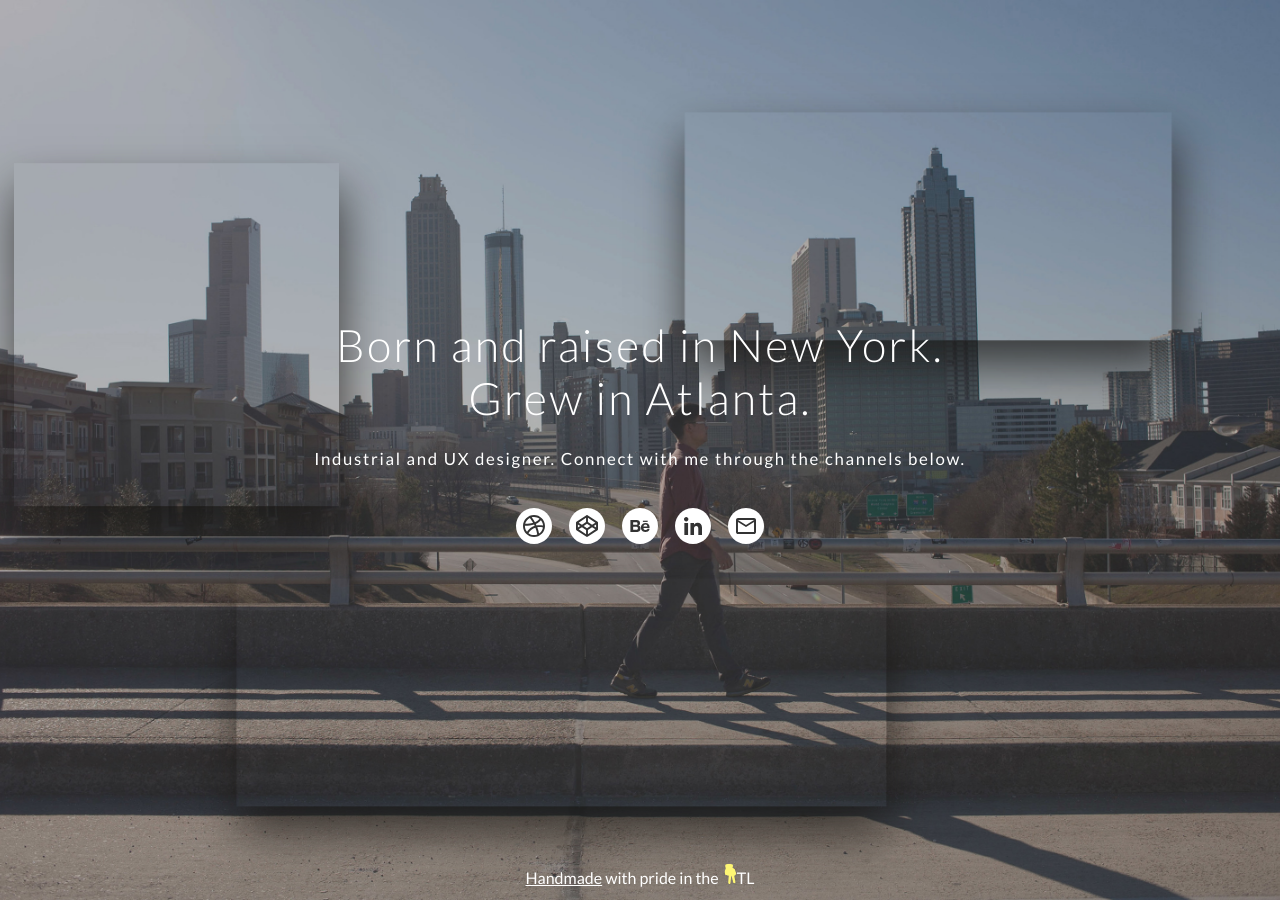
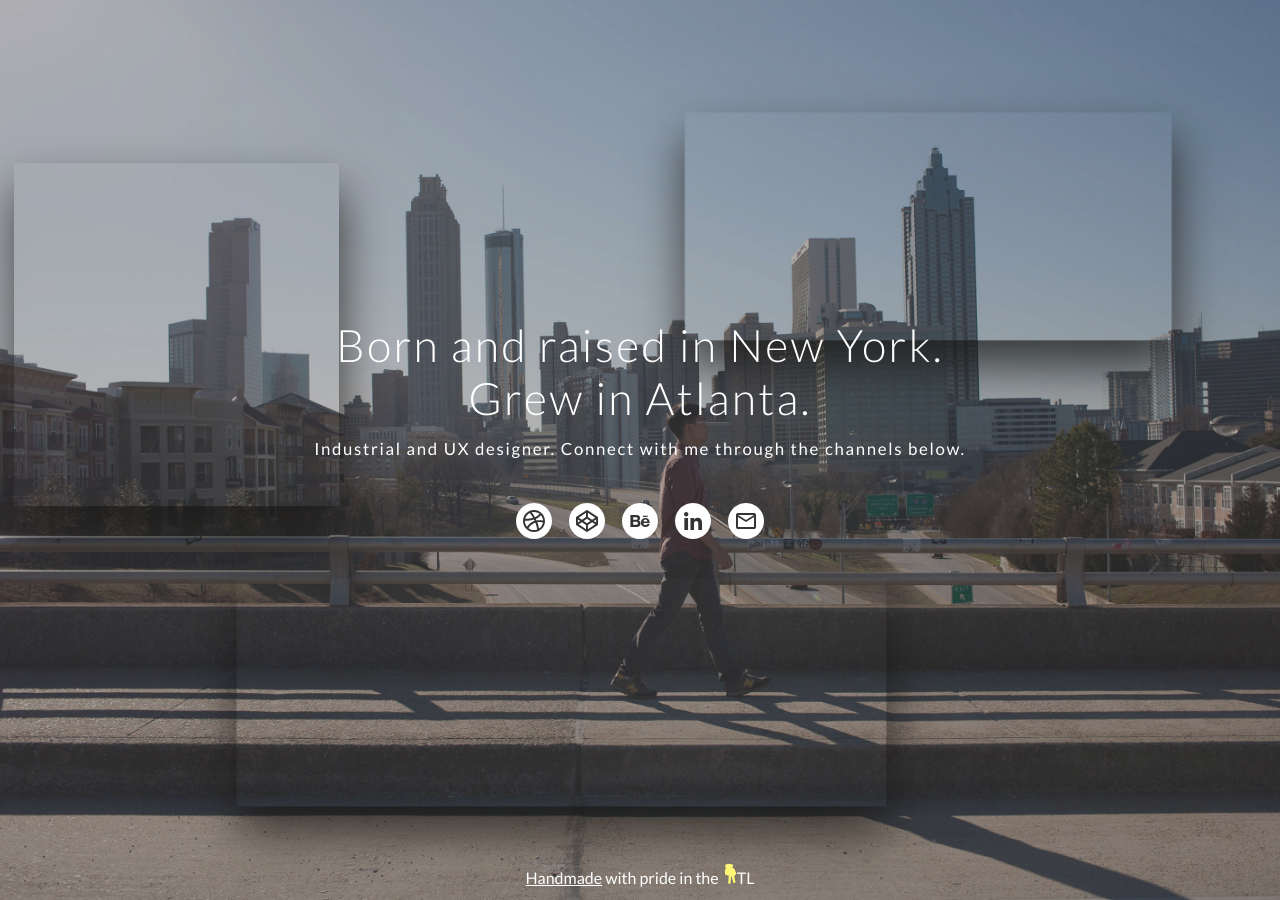
Before and after one commit to philcheng/philcheng.github.io, a Jekyll site: the page built from index.html, in a window 1280 px wide. Built offline with Jekyll 4.4.1, drawn with Linux system fonts in a browser that asks for light colours; nearby versions of some CDN libraries.

Commit message:
Small edits

```diff
--- a/_includes/footeremoj.html
+++ b/_includes/footeremoj.html
@@ -1,5 +1,5 @@
 <!-- a-town hand emoji -->
-<svg width="17px" height="20px" viewBox="-461 4216 17 30" version="1.1" xmlns="http://www.w3.org/2000/svg" xmlns:xlink="http://www.w3.org/1999/xlink">
+    <svg width="17px" height="20px" viewBox="-461 4216 17 30" version="1.1" xmlns="http://www.w3.org/2000/svg" xmlns:xlink="http://www.w3.org/1999/xlink">
     <!-- Generator: Sketch 39 (31667) - http://www.bohemiancoding.com/sketch -->
     <desc>Created with Sketch.</desc>
     <defs>
@@ -28,4 +28,4 @@
         <use fill="#FEF674" fill-rule="evenodd" xlink:href="#path-1"></use>
         <use fill="black" fill-opacity="1" filter="url(#filter-2)" xlink:href="#path-1"></use>
     </g>
-</svg>
+    </svg>
--- a/_layouts/default.html
+++ b/_layouts/default.html
@@ -1,8 +1,7 @@
 <!DOCTYPE html>
 <html>
-
 {% include head.html %}
-
-{{ content }}
-
+<body>
+	{{ content }}
+</body>
 </html>
--- a/_sass/_style.scss
+++ b/_sass/_style.scss
@@ -1,3 +1,5 @@
+// home page---------------------------------
+
 .container {
 	height: 100%;
 }
@@ -58,20 +60,25 @@
 	align-items: center;
 }
 
-
-.title {
+.home_title {
 	max-width: 730px;
 	font-size: 2.8em;
 	line-height: 1.2em;
 	font-weight: 300;
 	text-align: center;
 	letter-spacing: 0.05em;
-	margin: 0 50px 20px 50px;
+	margin: 0 50px 10px 50px;
 	color: #FFFFFF;
 }
 
-.subtitle {
-	max-width: 860px;
+@media (max-width: 500px) {
+  .home_title {
+    font-size: 2.3em;
+  }
+}
+
+.home_subtitle {
+	max-width: 750px;
 	font-size: 1.05em;
 	letter-spacing: 0.1em;
 	font-weight: 400;
@@ -80,12 +87,21 @@
 	color: #FFFFFF;
 }
 
-.social {
-	margin: 30px;
+.connect {
+	margin: 35px 0;
 	text-align: center;
+	display: flex;
+	flex-direction: column;
+	justify-content: center;
+	align-items: center;
 }
 
-.social #icon {
+.projects {
+	margin-bottom: 30px;
+
+}
+
+.connect #icon {
 	display: inline-block;
 	padding: 7px;
 }
@@ -95,9 +111,8 @@
 .name3,
 .name4,
 .name5 {
-  // border: solid black;
 	position: absolute;
-  margin: 7px 0 0 0;
+	margin: 5px 0 0 0;
 	width: 265px;
 	opacity: 0;
 	color: #FFFFFF;
@@ -105,11 +120,13 @@
 	font-weight: 300;
 }
 
-.social:hover #icon {
+.connect:hover #icon,
+.connect:hover #icon-lrg {
 	opacity: 0.5;
 }
 
-.social:hover #icon:hover {
+.social:hover #icon:hover,
+.projects:hover #icon-lrg:hover {
 	opacity: 1.0;
 }
 
@@ -138,7 +155,6 @@
 	position: absolute;
 	bottom: 0;
 	width: 100%;
-  // margin: -60px 0 0 0;
  	text-align: center;
  	color: #FFFFFF;
 }
@@ -152,3 +168,53 @@
 svg {
   margin: 5px -5px 0 0;
 }
+
+// work page---------------------------------
+.work_wrap {
+	text-align: center;
+}
+
+.home_link {
+	margin: 20px;
+	text-transform: uppercase;
+}
+
+.home_link a {
+	font-size: 20px;
+	font-weight: 400;
+	letter-spacing: 0.5px;
+	color: #000000;
+	text-decoration: none;
+}
+
+.home_link a:hover {
+	text-decoration: underline;
+}
+
+.work_header {
+	background-color: #333333;
+	padding: 50px;
+	color: #FFFFFF;
+	line-height: 30px;
+	font-weight: 300;
+}
+
+.work_title {
+	text-transform: uppercase;
+	font-size: 30px;
+	letter-spacing: 3px;
+}
+
+.work_subtitle {
+	letter-spacing: 1px;
+}
+
+.work_piece {
+	margin: 30px 0;
+}
+
+.work_piece img {
+	max-width: 1220px;
+	width: 100%;
+	margin: 30px 0;
+}
--- a/index.html
+++ b/index.html
@@ -1,13 +1,18 @@
 ---
 layout: default
 ---
-<body>
-
 <main class="container">
   <div class="segmenter"></div>
   <div class="content">
-        <h1 class="title">Born and raised in New York. Grew in Atlanta.</h1>
-        <div class="subtitle">Industrial and UX designer. Connect with me through the channels below.</div>
+    <h1 class="home_title">Born and raised in New York. Grew in Atlanta.</h1>
+    <div class="home_subtitle">Industrial and UX designer. Connect with me through the channels below.</div>
+    <div class="connect">
+<!--         <div class="projects">
+          <div class="featured1" id="icon-lrg"><a href="lightbox"><img src="/assets/aurasma.png" alt="aurasma"></a></div>
+          <div class="featured2" id="icon-lrg"><a href="lightbox"><img src="/assets/hammer.png" alt="aurasma"></a></div>
+          <div class="name6">Work from Aurasma</div>
+          <div class="name7">Graduate Thesis</div>
+        </div> -->
       <div class="social">
         <div class="icon1" id="icon"><a href="http://www.dribbble.com/philcheng"><img src="/assets/dribbble.svg" alt="dribbble"></a></div>
         <div class="icon2" id="icon"><a href="http://codepen.io/philcheng/"><img src="/assets/codepen.svg" alt="codepen"></a></div>
@@ -21,6 +26,7 @@
         <div class="name5">contact me</div>
       </div>
     </div>
+  </div>
   <div class="footer">
     <p><a href="https://github.com/thephilcheng/thephilcheng.github.io">Handmade</a> with pride in the</p>
     {% include footeremoj.html %}
@@ -32,4 +38,3 @@
 <script src="js/main.js"></script>
 {% include segmentedbackground.html %}
 {% include googleanalytics.html %}
-</body>
```
Lines whose indentation alone changed are shown as unchanged.
